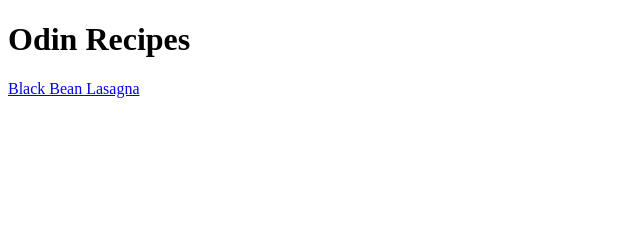
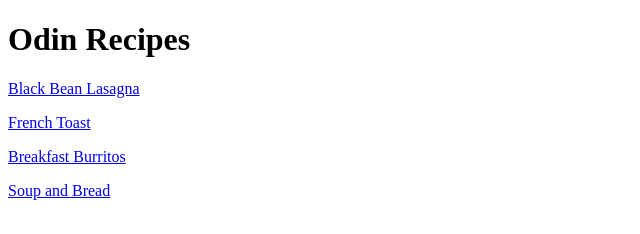
Before and after one commit to m0thi/odin-recipes, a plain HTML site: page index.html in a window 1280 px wide. Shown: the whole page, without its empty margins (0-640 px from the left). Drawn offline with Linux system fonts and the light colour scheme.

Commit message:
Update index.html with new recipes

```diff
--- a/index.html
+++ b/index.html
@@ -8,6 +8,9 @@
     <body>
         <h1>Odin Recipes</h1>
 
-        <a href="recipes/blackbeanlasagna.html">Black Bean Lasagna</a>
+        <p><a href="recipes/blackbeanlasagna.html">Black Bean Lasagna</a></p>
+        <p><a href="recipes/french-toast.html">French Toast</a></p>
+        <p><a href="recipes/breakfast-burritos.html">Breakfast Burritos</a></p>
+        <p><a href="recipes/soup-and-bread.html">Soup and Bread</a></p>
     </body>
 </html>
```
